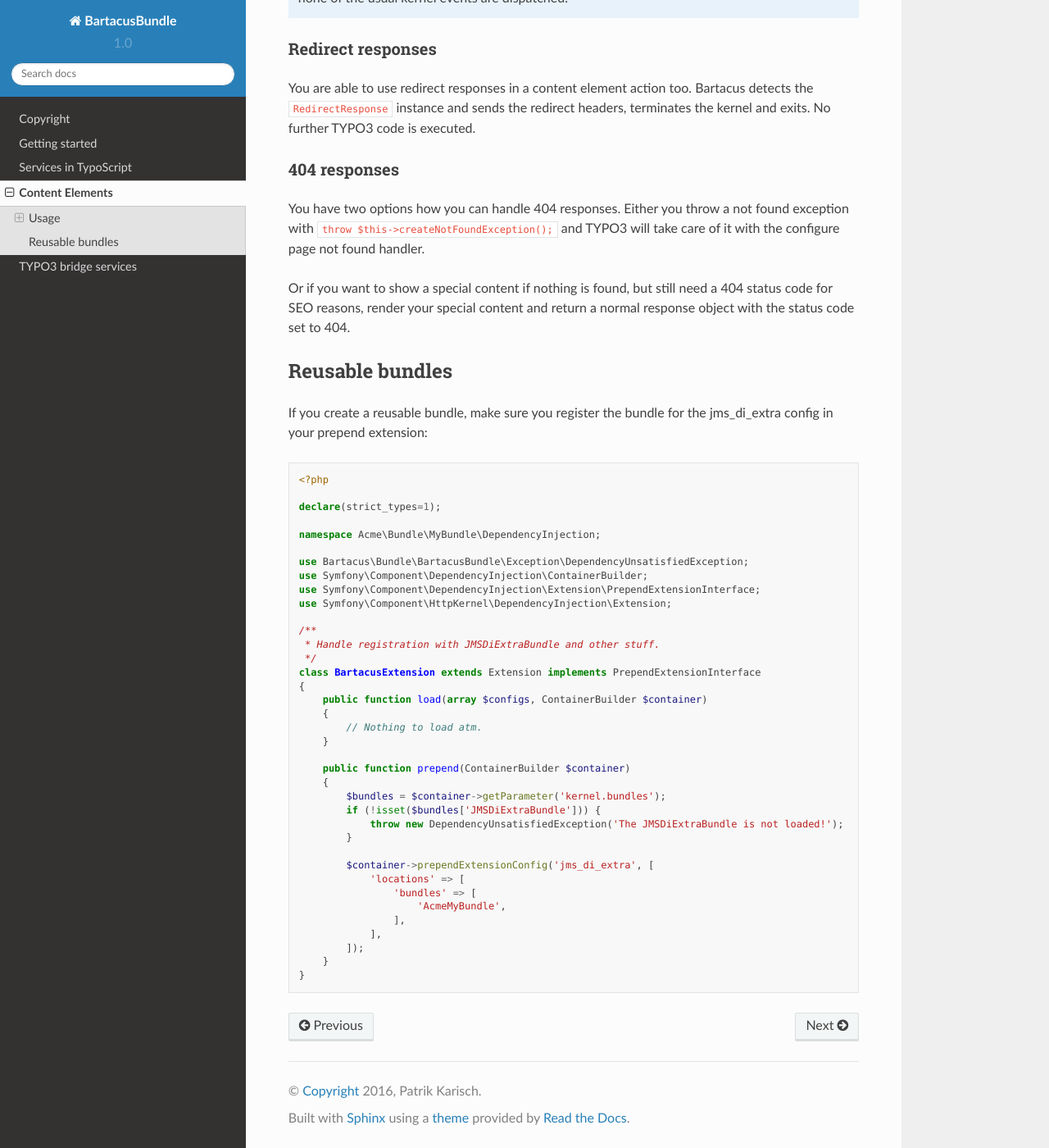
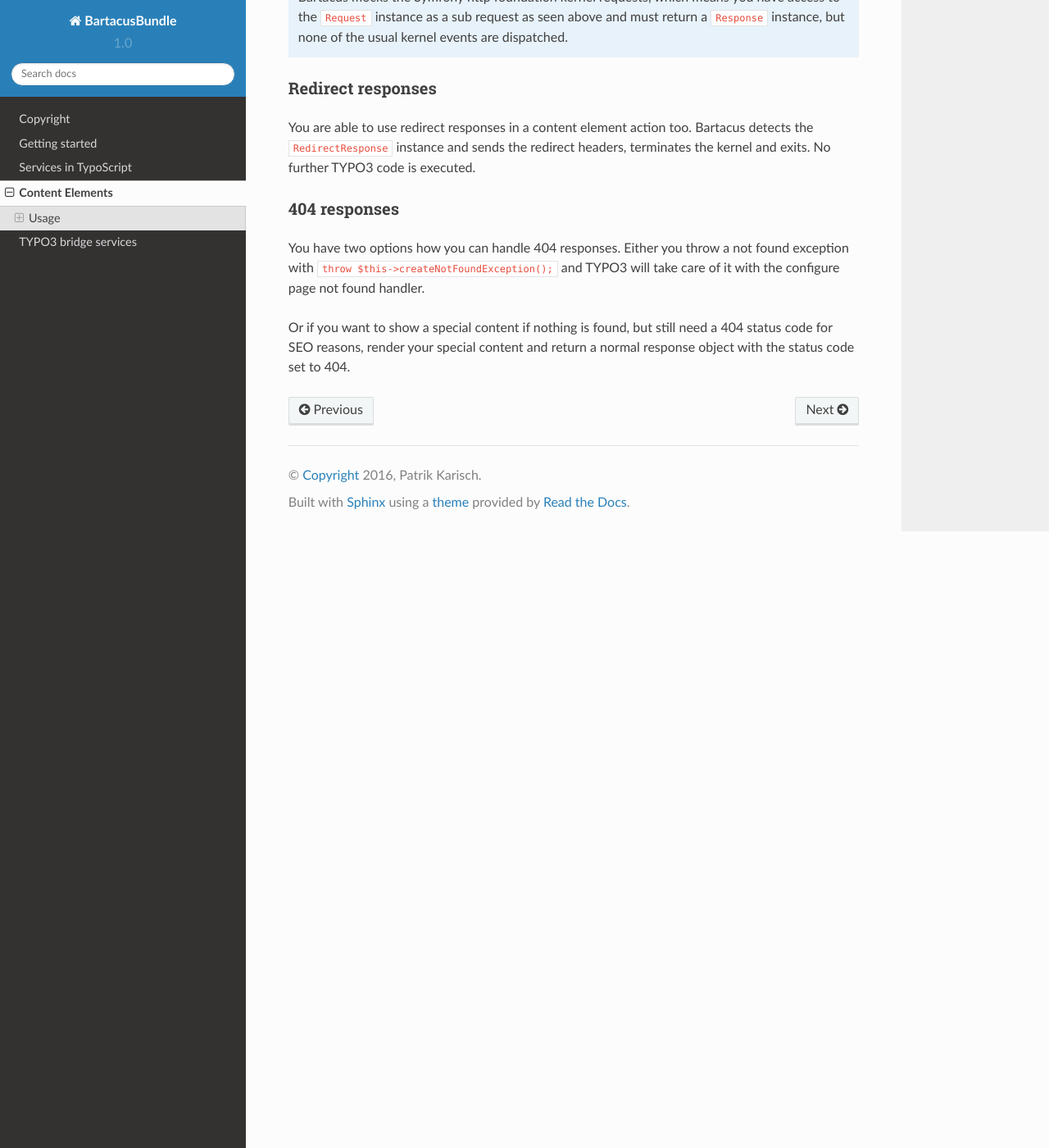
Before and after one commit to Bartacus/BartacusBundle, a Sphinx documentation site: the page built from Resources/doc/content_elements.rst, in a window 1280 px wide and 1400 px high, scrolled down 1198 px. Shown: the whole window at 82% size. Built offline with Sphinx 7.4.7 and the Read the Docs theme 2.0.0, drawn with Linux system fonts in a browser that asks for light colours; some of the changed text lies outside the part shown.

Commit message:
Update the docs

```diff
--- a/Resources/doc/content_elements.rst
+++ b/Resources/doc/content_elements.rst
@@ -78,49 +81,3 @@ take care of it with the configure page not found handler.
 Or if you want to show a special content if nothing is found, but still need a
 404 status code for SEO reasons, render your special content and return a normal
 response object with the status code set to 404.
-
-Reusable bundles
-================
-
-If you create a reusable bundle, make sure you register the bundle for the
-jms_di_extra config in your prepend extension:
-
-.. code-block:: php
-
-    <?php
-
-    declare(strict_types=1);
-
-    namespace Acme\Bundle\MyBundle\DependencyInjection;
-
-    use Bartacus\Bundle\BartacusBundle\Exception\DependencyUnsatisfiedException;
-    use Symfony\Component\DependencyInjection\ContainerBuilder;
-    use Symfony\Component\DependencyInjection\Extension\PrependExtensionInterface;
-    use Symfony\Component\HttpKernel\DependencyInjection\Extension;
-
-    /**
-     * Handle registration with JMSDiExtraBundle and other stuff.
-     */
-    class BartacusExtension extends Extension implements PrependExtensionInterface
-    {
-        public function load(array $configs, ContainerBuilder $container)
-        {
-            // Nothing to load atm.
-        }
-
-        public function prepend(ContainerBuilder $container)
-        {
-            $bundles = $container->getParameter('kernel.bundles');
-            if (!isset($bundles['JMSDiExtraBundle'])) {
-                throw new DependencyUnsatisfiedException('The JMSDiExtraBundle is not loaded!');
-            }
-
-            $container->prependExtensionConfig('jms_di_extra', [
-                'locations' => [
-                    'bundles' => [
-                        'AcmeMyBundle',
-                    ],
-                ],
-            ]);
-        }
-    }
```
Also changed, not shown: other parts of Resources/doc/content_elements.rst (+3 -0 lines).
